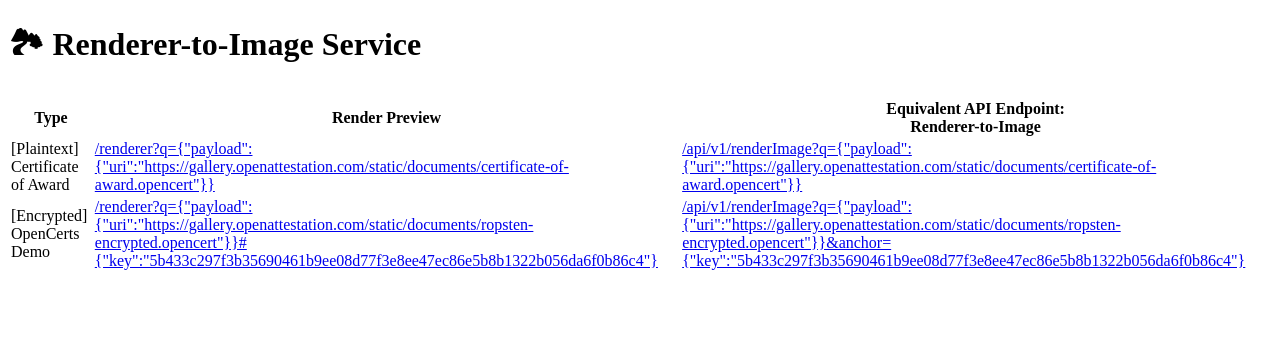
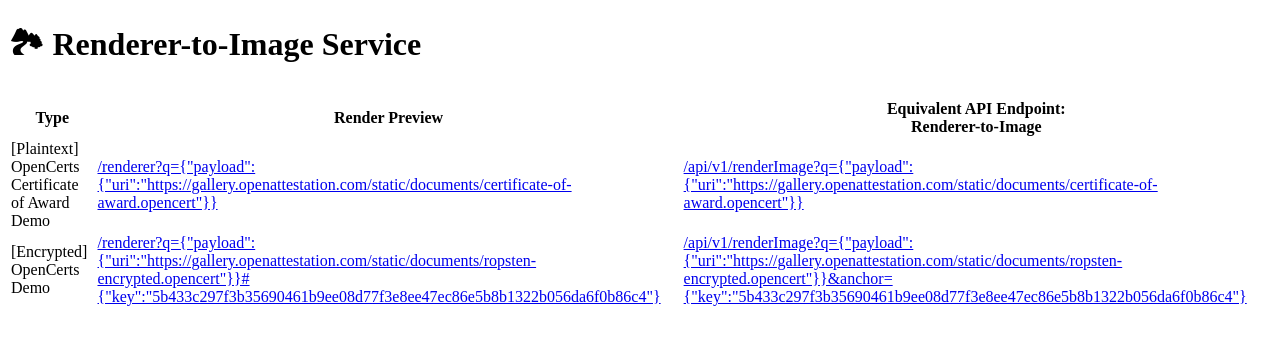
Before and after one commit to Open-Attestation/renderer-to-image-service, a Next.js app: page / in a window 1280 px wide. Shown: the top 344 px of the page. Built offline with nearby package versions, Linux system fonts and the light colour scheme.

Commit message:
refactor: title of sample certs

```diff
--- a/fixtures/online-samples.ts
+++ b/fixtures/online-samples.ts
@@ -6,7 +6,7 @@
   anchor?: ActionUrlAnchor;
 }[] = [
   {
-    title: "[Plaintext] Certificate of Award",
+    title: "[Plaintext] OpenCerts Certificate of Award Demo",
     q: { payload: { uri: "https://gallery.openattestation.com/static/documents/certificate-of-award.opencert" } },
   },
   {
```
